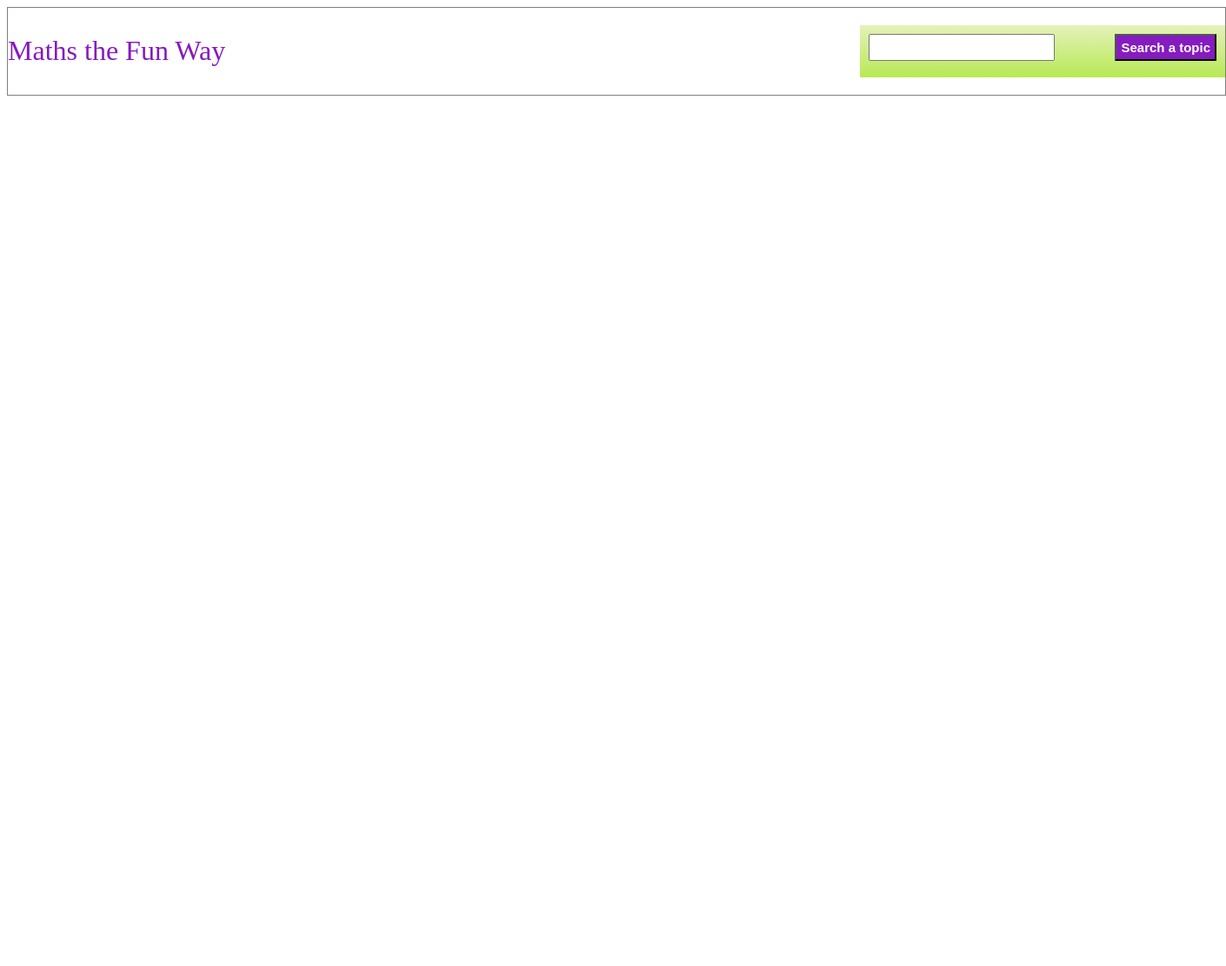
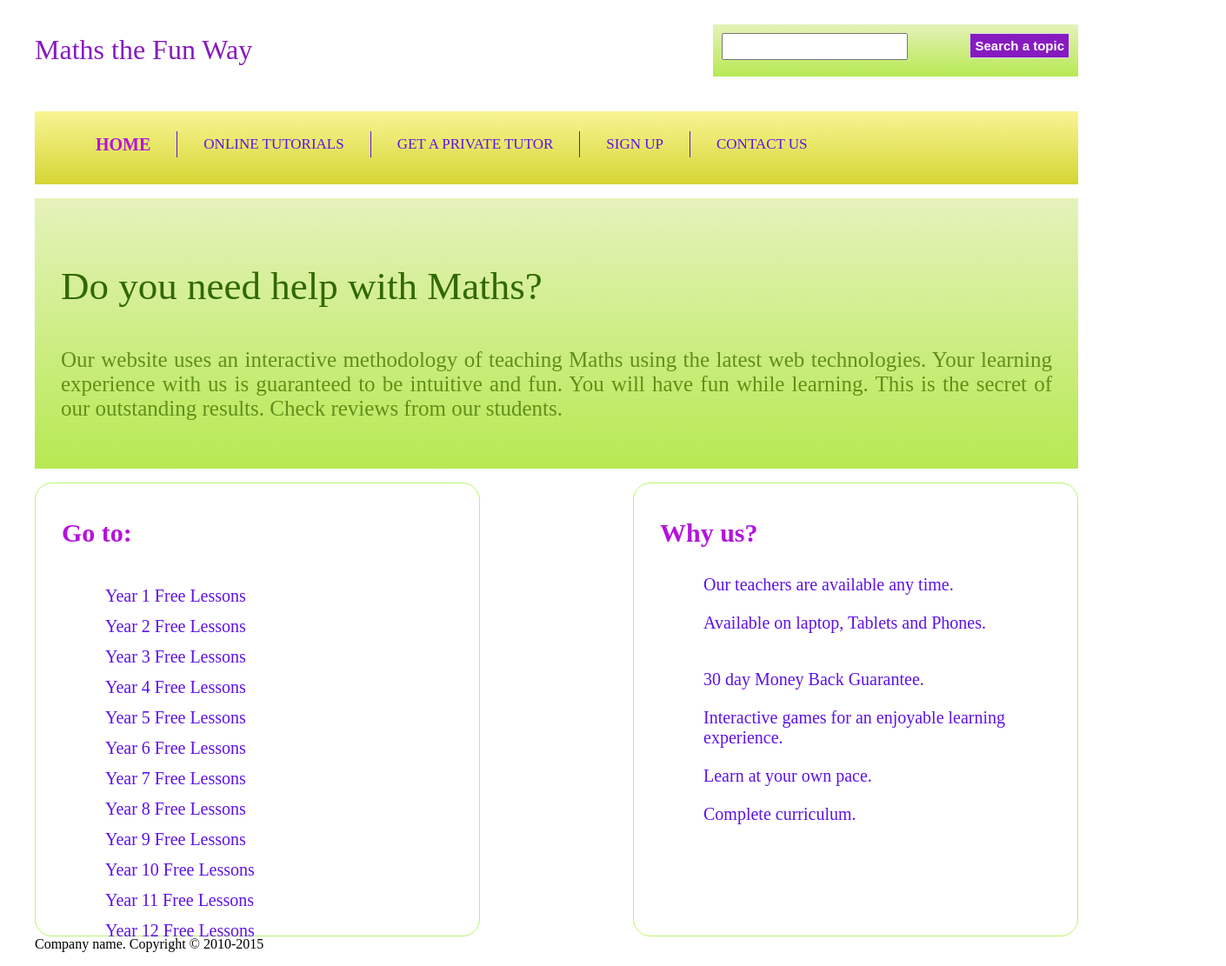
Before and after one commit to Aniri7777/hello-world, a plain HTML site: page 3.Mathematics Web/MathsTheFunWay.html in a window 1280 px wide. Shown: the whole page at 87% size, 1410 px wide, since content can reach past the window. Before the commit the page ends 800 px from the top, so only its background shows below. Drawn offline with Linux system fonts and the light colour scheme.

Commit message:
MathsThe FanWay

```diff
--- a/3.Mathematics Web/MathsTheFunWay.html
+++ b/3.Mathematics Web/MathsTheFunWay.html
@@ -23,6 +23,60 @@
             <div class="clear"></div>
 
         </div>
+        <div id="menu">
+            <ul>
+                <li><a href="#" class="active">Home</a></li>
+                <li><a href="#">Online Tutorials</a></li>
+                <li><a href="#">Get a private tutor</a></li>
+                <li><a href="#">Sign up</a></li>
+                <li><a href="#">Contact us</a></li>
+            </ul>
+
+        </div>
+        <div id="introduction">
+            <h3>Do you need help with Maths?</h3>
+            <p>Our website uses an interactive methodology of teaching Maths using the latest web technologies. Your
+                learning experience with us is guaranteed to be intuitive and fun. You will have fun while learning.
+                This is the secret of our outstanding results. Check reviews from our students.</p>
+        </div>
+        <div id="leftsidebar" class="sidebar">
+            <h3>Go to:</h3>
+            <ul>
+                <li><a href="#">Year 1 Free Lessons</a></li>
+                <li><a href="#">Year 2 Free Lessons</a></li>
+                <li><a href="#">Year 3 Free Lessons</a></li>
+                <li><a href="#">Year 4 Free Lessons</a></li>
+                <li><a href="#">Year 5 Free Lessons</a></li>
+                <li><a href="#">Year 6 Free Lessons</a></li>
+                <li><a href="#">Year 7 Free Lessons</a></li>
+                <li><a href="#">Year 8 Free Lessons</a></li>
+                <li><a href="#">Year 9 Free Lessons</a></li>
+                <li><a href="#">Year 10 Free Lessons</a></li>
+                <li><a href="#">Year 11 Free Lessons</a></li>
+                <li><a href="#">Year 12 Free Lessons</a></li>
+            </ul>
+        </div>
+        <div id="rightsidebar" class="sidebar">
+            <h3>Why us?</h3>
+            <ul>
+                <li><a href="#">Our teachers are available any time.</a></li>
+                <li><a href="#">Available on laptop, Tablets and Phones.</a></li>
+                <li><a href="#"></a></li>
+                <li><a href="#">30 day Money Back Guarantee.</a></li>
+                <li><a href="#">Interactive games for an enjoyable learning experience.</a></li>
+                <li><a href="#">Learn at your own pace.</a></li>
+                <li><a href="#">Complete curriculum.</a></li>
+            </ul>
+
+        </div>
+        <div class="clear">
+            <footer class="footer">
+                <div>
+                    <p>Company name. Copyright © 2010-2015</p>
+                </div>
+
+            </footer>
+        </div>
     </div>
 </body>
 
--- a/3.Mathematics Web/styling.css
+++ b/3.Mathematics Web/styling.css
@@ -1,7 +1,6 @@
 #container {
-    width: 1400px;
-    height: 100px;
-    border: 1px solid grey;
+    width: 1200px;
+    /* border: 1px solid grey; */
     margin: 0 auto;
 }
 
@@ -45,8 +44,121 @@ h1 a {
     color: white;
     background: #861BBF;
     font-size: 15px;
+    border: 1px solid #DCD5E1;
 }
 
 .clear {
     clear: both;
 }
+
+#menu {
+    height: 70px;
+    background: linear-gradient(#F8F594, #D5D533);
+    padding: 7px 0;
+}
+
+ul {
+    list-style: none;
+}
+
+#menu ul li {
+    float: left;
+    padding: 0 30px;
+    height: 30px;
+    border-right: 1px solid #5d12e7;
+}
+
+#menu ul li:last-child {
+    border-right: none;
+}
+
+#menu ul li a {
+    text-decoration: none;
+    text-transform: uppercase;
+    font-size: 17px;
+    color: #5d12e7;
+    line-height: 30px;
+    -webkit-transition: font-size 0.3s ease;
+    -moz-transition: font-size 0.3s ease;
+    -o-transition: font-size 0.3s ease;
+    -ms-transition: font-size 0.3s ease;
+    transition: font-size 0.3s ease;
+}
+
+#menu ul li a:hover,
+#menu ul li a.active {
+    font-size: 20px;
+    font-weight: bold;
+    color: #B314DB;
+}
+
+#introduction {
+    background: linear-gradient(#E5F2BB, #B7E952);
+    padding: 30px;
+    margin: 16px 0;
+}
+
+#introduction h3 {
+    font-size: 45px;
+    color: #316901;
+    font-weight: normal;
+}
+
+#introduction p {
+    font-size: 25px;
+    color: #628F19;
+    text-align: justify;
+}
+
+.sidebar {
+    height: 500px;
+    width: 450px;
+    border: 1px solid #BAF46F;
+    border-radius: 20px;
+    padding: 10px 30px;
+}
+
+.sidebar h3 {
+    color: #B314DB;
+    font-size: 30px;
+}
+
+#leftsidebar ul {
+    padding-top: 8px;
+}
+
+#leftsidebar ul li {
+    padding: 6px 0 6px 10px;
+}
+
+#rightsidebar ul li {
+    padding: 1px 0 20px 10px;
+}
+
+.sidebar ul li a {
+    text-decoration: none;
+    font-size: 20px;
+    color: #5d12e7;
+    -webkit-transition: font-size 0.3s ease;
+    -moz-transition: font-size 0.3s ease;
+    -o-transition: font-size 0.3s ease;
+    -ms-transition: font-size 0.3s ease;
+    transition: font-size 0.3s ease;
+}
+
+.sidebar ul li a:hover,
+.sidebar ul li a.active {
+    text-decoration: none;
+    color: #B314DB;
+    font-size: 20px;
+    font-weight: bold;
+
+}
+
+#leftsidebar {
+    float: left
+}
+
+#rightsidebar {
+    float: right;
+}
```
